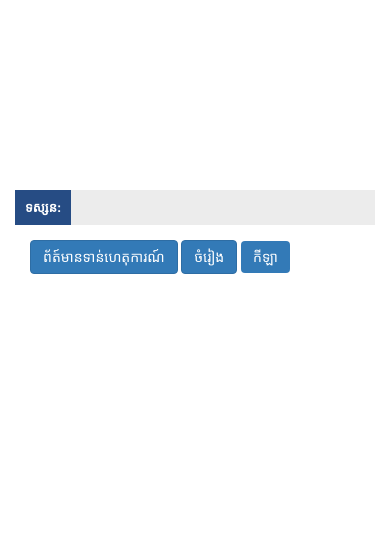
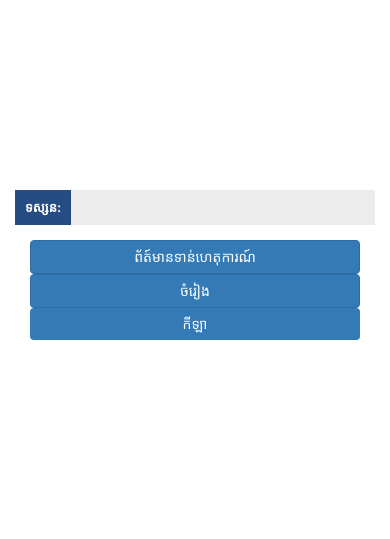
Before and after one commit to kimsal/klathom, a PHP site: page /klathom/home.php in a window 390 px wide. Shown: the part 522-1061 px from the top of the page. Run offline with PHP 8.4, Linux system fonts and the light colour scheme; data that the repository does not hold is empty.

Commit message:
update home page

```diff
--- a/home.php
+++ b/home.php
@@ -233,7 +233,7 @@ include('header.php');
     </div>
     <div class="col-xs-12 col-sm-4 col-md-4 col-lg-4 right">
 
-    	<b class="btn btn-primary col-sm-12" style="cursor:default;">
+    	<b class="btn btn-primary col-sm-12 col-xs-12 col-md-12 col-lg-12" style="cursor:default;">
         	ព័ត៍មានទាន់ហេតុការណ៍
         </b>
          <?php
@@ -263,7 +263,7 @@ include('header.php');
           ?>
 
 
-        <b class="btn btn-primary col-sm-12" style="cursor:default;">
+        <b class="btn btn-primary col-sm-12  col-xs-12 col-md-12 col-lg-12" style="cursor:default;">
             ចំរៀង
         </b>
          <?php
@@ -293,7 +293,7 @@ include('header.php');
           ?>
 
 
-          <b class="btn btn-primary col-sm-12" style="cursor:default;border:none;">
+          <b class="btn btn-primary col-sm-12  col-xs-12 col-md-12 col-lg-12" style="cursor:default;border:none;">
             កីឡា
         </b>
          <?php
```
